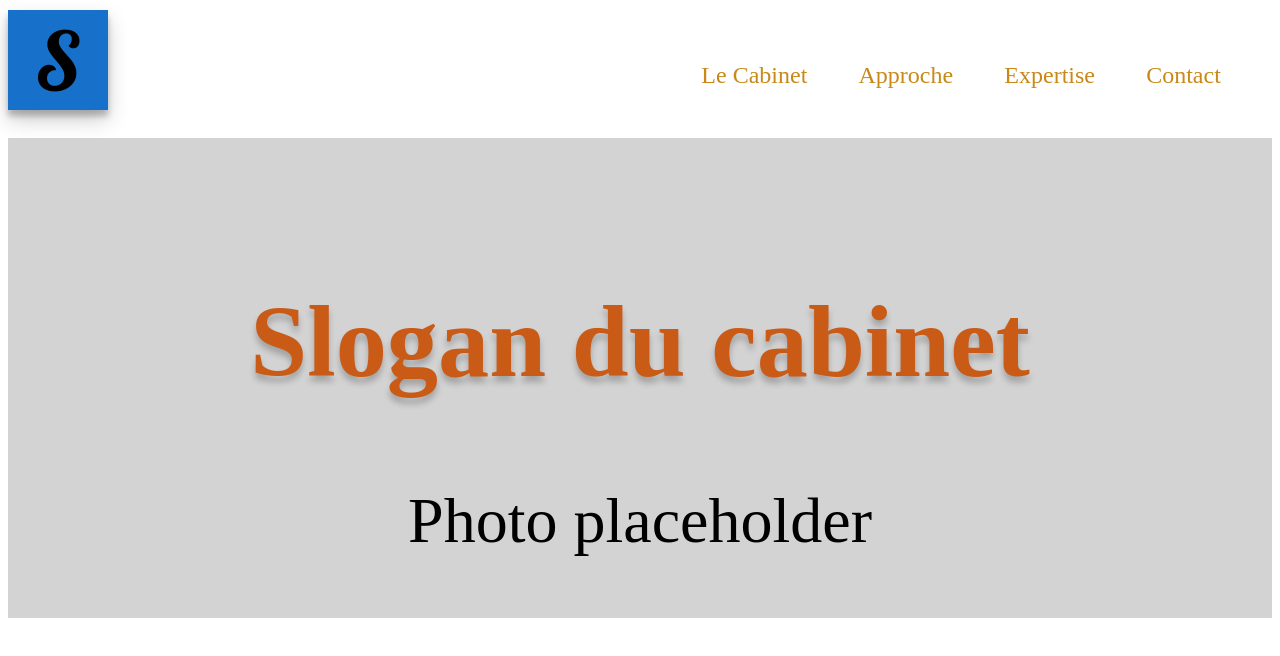
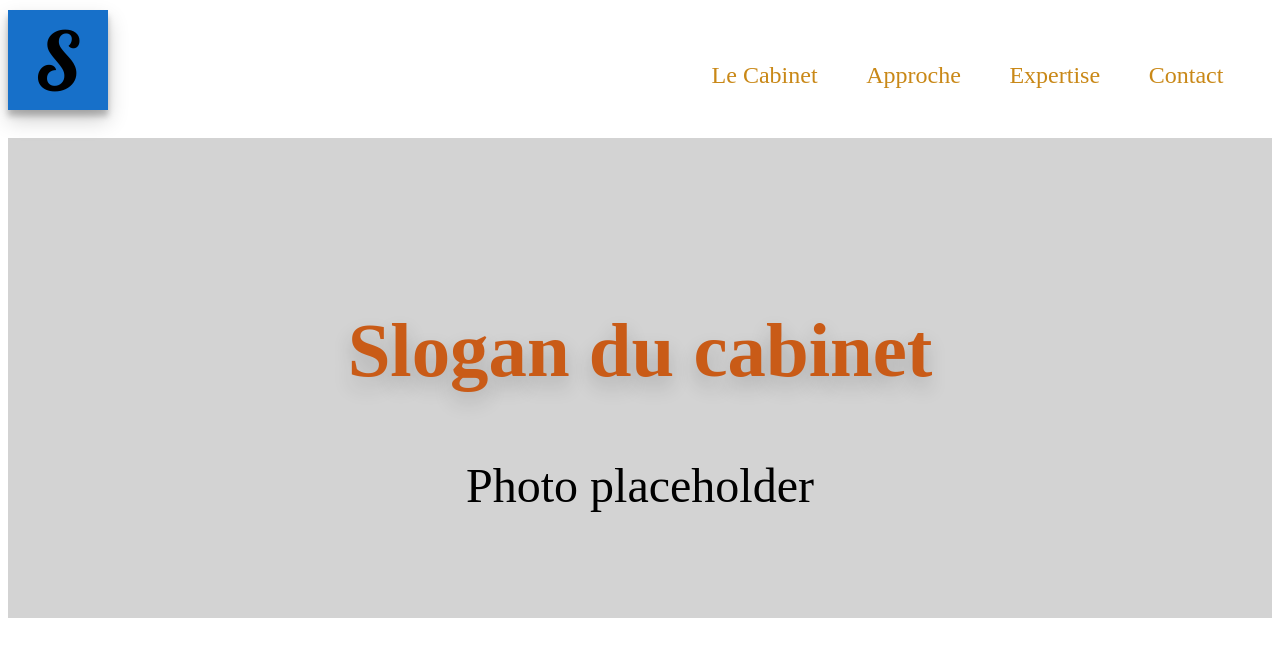
Before and after one commit to fredewiik/cabinet, a plain HTML site: page index.html in a window 1280 px wide. Drawn offline with Linux system fonts and the light colour scheme.

Commit message:
change shadow and text size

```diff
--- a/style.css
+++ b/style.css
@@ -41,7 +41,7 @@ nav {
 }
 
 nav a {
-  margin-right: 4vw;
+  margin-right: 3.8vw;
   color: var(--complementary-color);
   text-decoration: none;
   font-size: 1.5rem;
@@ -58,13 +58,13 @@ nav a:hover {
   justify-content: center;
   width: 100%;
   background-color: lightgray;
-  font-size: 4em;
+  font-size: 3em;
 }
 
 h1 {
-  font-size: 15vw;
+  font-size: 12vw;
   color: var(--opposite-color);
-  text-shadow: 0 6px 6px rgba(0,0,0,0.23);
+  text-shadow: 0 10px 20px rgba(0,0,0,0.19);
 }
 
 @media screen and (min-width: 600px) {
@@ -78,6 +78,6 @@ h1 {
   }
 
   h1 {
-    font-size: 8vw;
+    font-size: 6vw;
   }
 }
```
